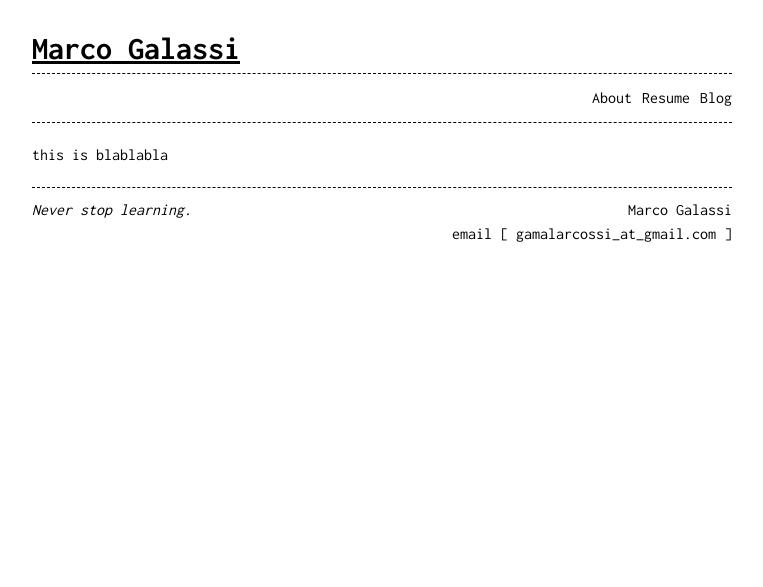
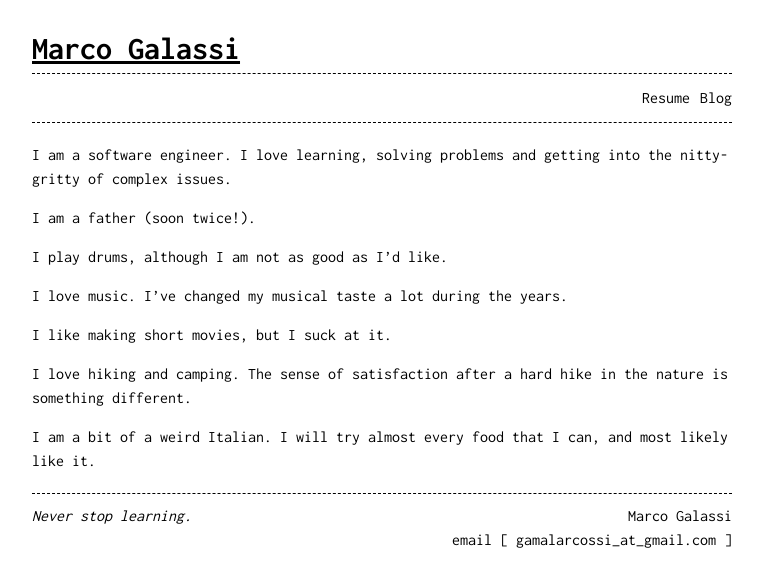
Before and after one commit to officer-rosmarino/officer-rosmarino.github.io, a Jekyll site: the page built from index.md, in a window 1280 px wide. Shown: the top 587 px of the page, without its empty margins (258-1021 px from the left). Built offline with Jekyll 4.4.1, drawn with Linux system fonts in a browser that asks for light colours.

Commit message:
removed about, moved to home.

```diff
--- a/_config.yml
+++ b/_config.yml
@@ -38,7 +38,7 @@ author:
     email:
       personal: gamalarcossi_at_gmail.com
 header_pages:
-  - about.md
+  # - about.md
   - resume.md
   - blog.md
 message: Never stop learning.
--- a/index.md
+++ b/index.md
@@ -5,5 +5,16 @@
 layout: home
 ---
 
+I am a software engineer. I love learning, solving problems and getting into the nitty-gritty of complex issues.
 
-this is blablabla
+I am a father (soon twice!).
+
+I play drums, although I am not as good as I'd like.
+
+I love music. I've changed my musical taste a lot during the years.
+
+I like making short movies, but I suck at it.
+
+I love hiking and camping. The sense of satisfaction after a hard hike in the nature is something different.
+
+I am a bit of a weird Italian. I will try almost every food that I can, and most likely like it.
```
Also changed, not shown: about.md (+2 -11 lines).
